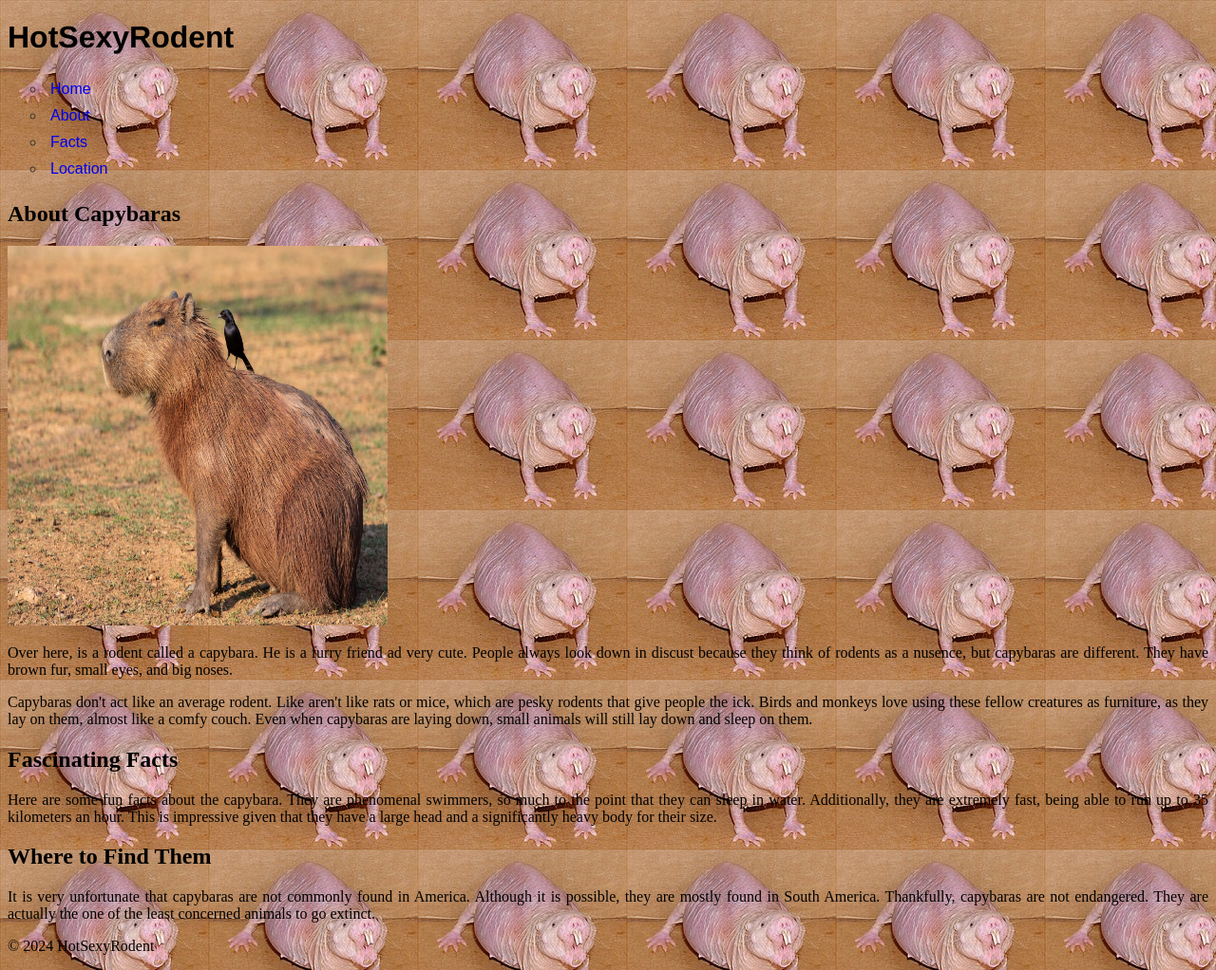
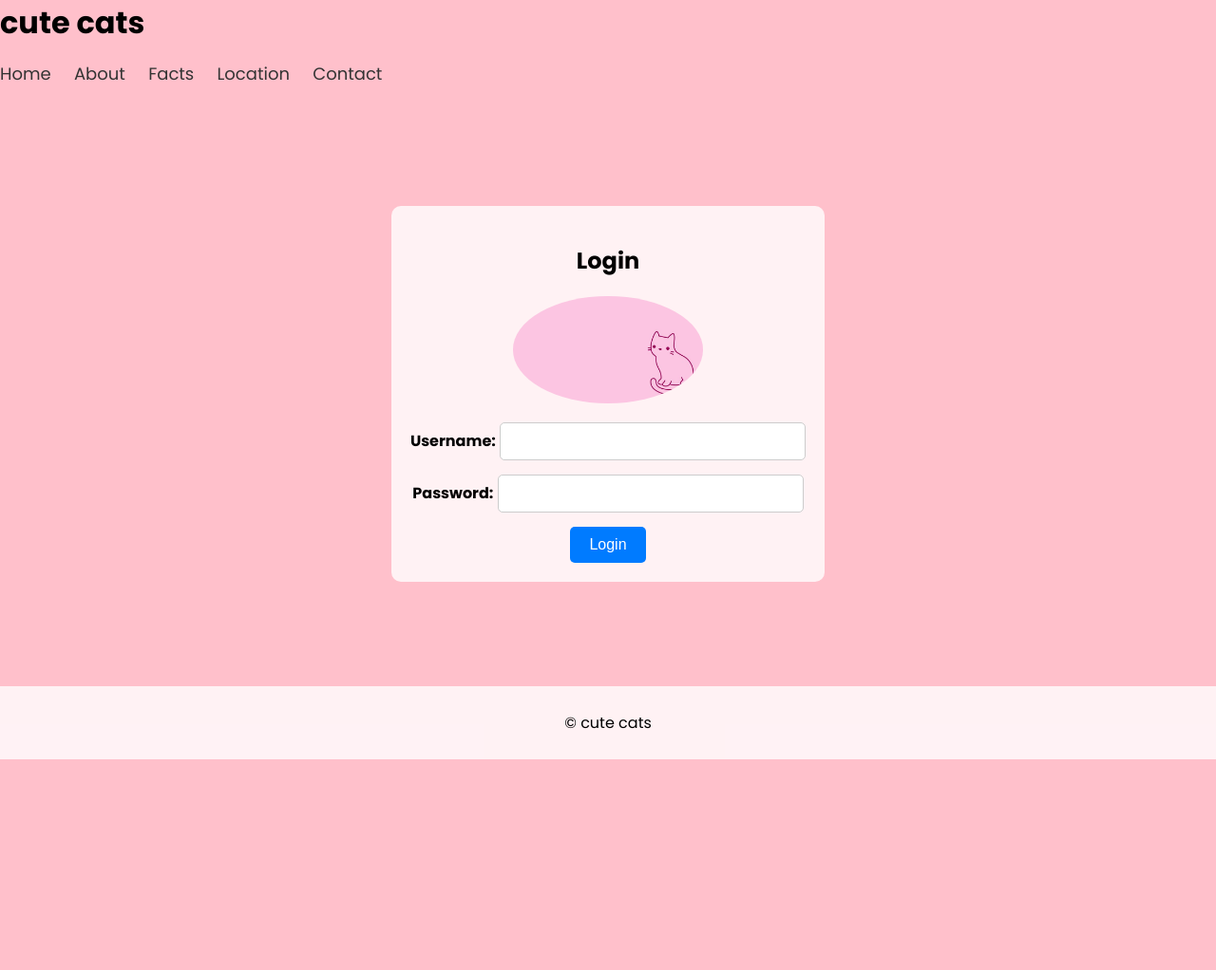
Before and after one commit to hannaharouni/Putting-it-together-HannahArouni1, a website built with Vite: page index.html in a window 1280 px wide. Shown: the whole page at 95% size. After the commit the page ends 800 px from the top, so only its background shows below. Built offline with nearby package versions, Linux system fonts and the light colour scheme.

Commit message:
Added div taga

```diff
--- a/index.html
+++ b/index.html
@@ -1,58 +1,48 @@
 <!DOCTYPE html>
-<html>
-
+<html lang="en">
 <head>
-  <meta charset="utf-8">
-  <meta name="viewport" content="width=device-width">
-  <title>hotsexyrodent</title>
-  <link href="style.css" rel="stylesheet" type="text/css" />
+    <meta charset="UTF-8">
+    <meta name="viewport" content="width=device-width, initial-scale=1.0">
+    <title>Login | cute cats</title>
+    <link rel="stylesheet" href="style.css">
+    <link href="https://fonts.googleapis.com/css2?family=Poppins:wght@400;700&display=swap" rel="stylesheet">
 </head>
-
 <body>
     <header>
-    <h1>HotSexyRodent</h1>
+        <h1>cute cats</h1>
         <nav>
             <ul>
                 <li><a href="index.html">Home</a></li>
                 <li><a href="about.html">About</a></li>
-        <li><a href="facts">Facts</a></li>
-        <li><a href="location">Location</a></li>
+                <li><a href="facts.html">Facts</a></li>
+                <li><a href="location.html">Location</a></li>
+                <li><a href="contact.html">Contact</a></li>
             </ul>
         </nav>
     </header>
 
     <main>
-    <section id="about">
-      <h2>About Capybaras</h2>
-      <img src="images/rodent.jpg" alt="capybara">
-      <p class="paragraph">Over here, is a rodent called a capybara. He is a furry friend ad very cute. People always
-        look down in discust because they think of rodents as a nusence, but capybaras are different. They have brown
-        fur, small eyes, and big noses.</p>
-      <p id="second">Capybaras don't act like an average rodent. Like aren't like rats or mice, which are pesky rodents
-        that give people the ick. Birds and monkeys love using these fellow creatures as furniture, as they lay on them,
-        almost like a comfy couch. Even when capybaras are laying down, small animals will still lay down and sleep on
-        them.</p>
-    </section>
-
-    <section id="facts">
-      <h2>Fascinating Facts</h2>
-      <p class="paragraph">Here are some fun facts about the capybara. They are phenomenal swimmers, so much to the
-        point that they can sleep in water. Additionally, they are extremely fast, being able to run up to 35 kilometers
-        an hour. This is impressive given that they have a large head and a significantly heavy body for their size.</p>
-    </section>
-
-    <section id="location">
-      <h2>Where to Find Them</h2>
-      <p>It is very unfortunate that capybaras are not commonly found in America. Although it is possible, they are
-        mostly found in South America. Thankfully, capybaras are not endangered. They are actually the one of the least
-        concerned animals to go extinct.</p>
+        <section id="login">
+            <h2>Login</h2>
+            <div class="login-form">
+                <img src="kittens.jpg" alt="Kittens">
+                <form action="#" method="post">
+                    <div class="input-container">
+                        <label for="username">Username:</label>
+                        <input type="text" id="username" name="username" required>
+                    </div>
+                    <div class="input-container">
+                        <label for="password">Password:</label>
+                        <input type="password" id="password" name="password" required>
+                    </div>
+                    <button type="submit">Login</button>
+                </form>
+            </div>
         </section>
     </main>
+<div></div>
     <footer>
-    <p>&copy; 2024 HotSexyRodent</p>
+        <p>&copy; cute cats</p>
     </footer>
-  <script src="script.js"></script>
-
 </body>
-
 </html>
--- a/package.json
+++ b/package.json
@@ -8,6 +8,6 @@
     "preview": "vite preview"
   },
   "dependencies": {
-    "vite": "^4.2.1"
+    "vite": "^5.0.12"
   }
 }
--- a/script.js
+++ /dev/null
@@ -1,33 +0,0 @@
-console.log("Welcome to the world of rodents!");
-
-var miceCount = 10;
-var ratCount = 5;
-
-console.log("Number of mice:", miceCount);
-console.log("Number of rats:", ratCount);
-var totalRodents = miceCount + ratCount;
-console.log("Total number of rodents:", totalRodents);
-var difference = miceCount - ratCount;
-console.log("Difference between mice and rats:", difference);
-
-var age = 20;
-if (age >= 18) {
-  console.log("You are old enough to handle rodents.");
-} else {
-  console.log("You are not yet old enough to handle rodents.");
-}
-
-var indoorRodent; // Declare the variable without initializing it
-var outdoorRodent; // Declare the variable without initializing it
-
-console.log("This rodent can survive both indoors and outdoors.");
-if (indoorRodent || outdoorRodent) {
-  console.log("This rodent can survive either indoors or outdoors.");
-} else {
-  console.log("This rodent cannot survive indoors or outdoors.");
-}
-if (!outdoorRodent) {
-  console.log("This rodent is not suitable for outdoor environments.");
-} else {
-  console.log("This rodent is suitable for outdoor environments.");
-}
--- a/style.css
+++ b/style.css
@@ -1,64 +1,94 @@
 body {
-  background-image: url("images/ew.jpg");
+    background-color: pink;
+    font-family: 'Poppins', sans-serif;
+    margin: 0;
+    padding: 0;
+    display: flex;
+    flex-direction: column;
+    min-height: 100vh;
+}
 }
 
-img {
-  height: 400px;
-  width: 400px;
-}
-
-.paragraph {
-  color: black;
-}
-
-#fourth {
-  color: yellow;
+header {
+    background-color: rgba(255, 255, 255, 0.8);
+    padding: 20px;
+    text-align: center;
 }
 
 h1 {
-  font-family: 'Franklin Gothic Medium', 'Arial Narrow', Arial, sans-serif;
+    margin: 0;
 }
 
-li{
-  color: #333;
-  padding: 5px;
-  margin: 0 auto;
-  font-family: Arial, sans-serif;
-  font-size: 16px;
+nav ul {
+    list-style-type: none;
+    padding: 0;
 }
 
-/* Additional CSS Selectors to Meet Criteria */
-p {
-  /* Type selector 1 */
-  text-align: justify;
+nav ul li {
+    display: inline;
+    margin-right: 20px;
 }
 
-ul {
-  /* Type selector 2 */
-  list-style-type: circle;
+nav ul li a {
+    text-decoration: none;
+    color: #333;
+    font-size: 18px;
 }
 
-a  {
-  /* Type selector 3 */
-  text-decoration: none;
+main {
+    flex: 1;
+    display: flex;
+    justify-content: center;
+    align-items: center;
 }
 
-
-span {
-  /* Type selector 5 */
-  font-style: italic;
+#login {
+    background-color: rgba(255, 255, 255, 0.8);
+    padding: 20px;
+    border-radius: 10px;
+    text-align: center;
 }
 
-input[type="text"] {
-  /* Type selector 6 */
-  width: 200px;
+.login-form {
+    display: flex;
+    flex-direction: column;
+    align-items: center;
+}
+
+.login-form img {
+    width: 200px;
+    border-radius: 50%;
+    margin-bottom: 20px;
+}
+
+.input-container {
+    margin-bottom: 15px;
+}
+
+.input-container label {
+    font-weight: bold;
+}
+
+.input-container input {
+    width: 300px;
+    padding: 10px;
+    border: 1px solid #ccc;
+    border-radius: 5px;
+    font-size: 16px;
 }
 
 button {
-  /* Type selector 7 */
-  background-color: #007bff;
-  color: #fff;
-  border: none;
-  padding: 10px 20px;
-  cursor: pointer;
+    background-color: #007bff;
+    color: #fff;
+    border: none;
+    padding: 10px 20px;
+    cursor: pointer;
+    border-radius: 5px;
+    font-size: 16px;
 }
+
+footer {
+    background-color: rgba(255, 255, 255, 0.8);
+    text-align: center;
+    padding: 10px;
+}
--- a/vite.config.js
+++ b/vite.config.js
@@ -5,5 +5,6 @@ export default defineConfig({
   plugins: [],
   server: {
     host: '0.0.0.0',
+    hmr: true, // Change this line to false disable auto-refreshing.
   }
 })
```
Also changed, not shown: replit_zip_error_log.txt (added, +7 -0 lines), README.md (added), kittens.jpg (added), 2 other files. Lines whose indentation alone changed are shown as unchanged.
